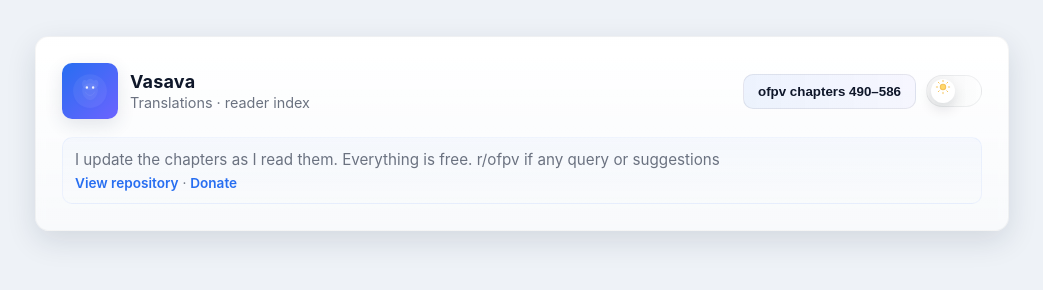
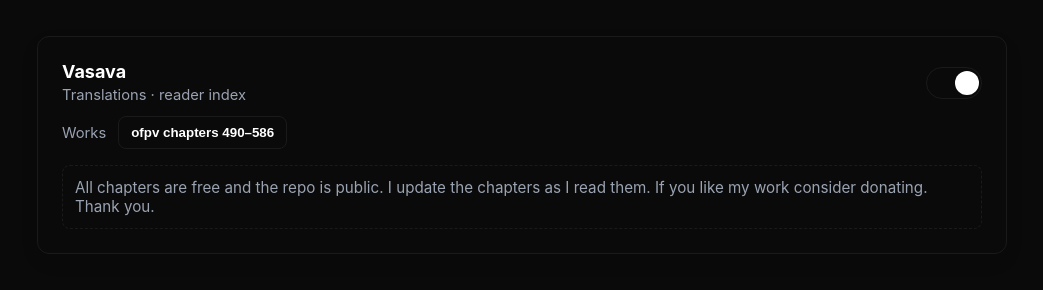
Before and after one commit to Jaiii13/Jaiii13.github.io, a plain HTML site: page index.html in a window 1280 px wide. Shown: the whole page, without its empty margins (118-1161 px from the left). Drawn offline with Linux system fonts and the light colour scheme.

Commit message:
Update index.html

```diff
--- a/index.html
+++ b/index.html
@@ -6,112 +6,75 @@
 <title>Vasava Translations — Chapters 490–586</title>
 <style>
   :root{
-    --bg:#eef2f7;
+    --bg:#ffffff;
     --card:#ffffff;
+    --text:#0a0a0a;
     --muted:#6b7280;
-    --text:#0f172a;
-    --accent:#276ef1;
-    --accent-2:#6c63ff;
-    --glass: rgba(255,255,255,0.6);
-    --toggle-w: 56px;
-    --toggle-h: 32px;
+    --border: #e6e6e6;
+    --accent:#000000;
+    --toggle-w:56px; --toggle-h:32px;
   }
   [data-theme="dark"]{
-    --bg:linear-gradient(180deg,#07070a 0%, #0b0b0f 100%);
-    --card:#0f1720;
+    --bg:#0a0a0a;
+    --card:#0a0a0a;
+    --text:#ffffff;
     --muted:#9aa3b2;
-    --text:#e6eef8;
-    --accent:#4b86ff;
-    --accent-2:#8b7bff;
-    --glass: rgba(255,255,255,0.03);
+    --border:#1a1a1a;
+    --accent:#ffffff;
   }
 
   html,body{height:100%;margin:0}
   body{
-    font-family:Inter,system-ui,Segoe UI,Roboto,Helvetica,Arial;
-    min-height:100vh;margin:0;background:var(--bg);
-    display:flex;align-items:flex-start;justify-content:center;padding:36px;color:var(--text);
+    font-family:Inter,system-ui,Arial,Helvetica,sans-serif;
+    min-height:100vh;margin:0;background:var(--bg);color:var(--text);
+    display:flex;align-items:flex-start;justify-content:center;padding:36px;
     -webkit-font-smoothing:antialiased;-moz-osx-font-smoothing:grayscale;
   }
 
   .box{
-    width:100%;max-width:920px;background:linear-gradient(180deg, var(--card), var(--glass));
-    padding:26px;border-radius:14px;box-shadow:0 10px 30px rgba(18,30,60,0.12);
-    border:1px solid rgba(0,0,0,0.04);
-    backdrop-filter: blur(6px);
+    width:100%;max-width:920px;background:var(--card);padding:24px;border-radius:12px;
+    box-shadow:0 8px 24px rgba(0,0,0,0.04);border:1px solid var(--border);
   }
 
-  header{display:flex;align-items:center;justify-content:space-between;gap:12px;margin-bottom:14px}
-  .brand{display:flex;align-items:center;gap:12px}
-  .logo{
-    width:56px;height:56px;display:inline-grid;place-items:center;border-radius:10px;
-    background:linear-gradient(135deg,var(--accent),var(--accent-2));box-shadow:0 6px 18px rgba(43,57,90,0.12);
-    flex:0 0 56px;
-  }
-  .logo svg{width:36px;height:36px;display:block;filter:drop-shadow(0 2px 6px rgba(0,0,0,0.08));}
-  h1{margin:0;font-size:1.125rem;letter-spacing:0.2px}
-  .sub{color:var(--muted);font-size:0.9rem;margin-top:2px}
+  header{display:flex;align-items:center;justify-content:space-between;gap:12px;margin-bottom:12px}
+  .brand{display:flex;flex-direction:column;gap:4px}
+  h1{margin:0;font-size:1.125rem;font-weight:700}
+  .sub{color:var(--muted);font-size:0.92rem}
 
   .controls{display:flex;gap:10px;align-items:center}
-  .ofpv-btn{
-    background:transparent;border:1px solid rgba(15,23,42,0.08);padding:9px 14px;border-radius:10px;cursor:pointer;
-    font-weight:600;color:var(--text);display:inline-flex;gap:10px;align-items:center;
-    background:linear-gradient(90deg, rgba(39,110,241,0.08), rgba(108,99,255,0.05));
-  }
-  .ofpv-btn:hover{transform:translateY(-2px);box-shadow:0 8px 20px rgba(41,60,120,0.06)}
-
-  /* Theme toggle: pill with animated orb */
   .theme-toggle {
-    width: var(--toggle-w);
-    height: var(--toggle-h);
-    border-radius: 999px;
-    background: linear-gradient(90deg, rgba(0,0,0,0.04), rgba(255,255,255,0.02));
-    display:inline-flex;align-items:center;padding:4px;gap:6px;border:1px solid rgba(15,23,42,0.06);
-    position:relative;cursor:pointer;
-    transition: all 220ms ease;
-  }
-  .theme-toggle[data-mode="dark"]{
-    background: linear-gradient(90deg, rgba(102,102,255,0.18), rgba(39,110,241,0.12));
-    box-shadow: 0 6px 18px rgba(67,88,170,0.12), inset 0 1px 0 rgba(255,255,255,0.02);
-  }
-  .theme-orb{
-    width: calc(var(--toggle-h) - 8px);
-    height: calc(var(--toggle-h) - 8px);
-    border-radius:50%;
-    background: #fff;
-    display:inline-grid;place-items:center;
-    transform: translateX(0);
-    transition: transform 280ms cubic-bezier(.2,.9,.3,1), background 220ms ease;
-    box-shadow: 0 6px 14px rgba(12,18,30,0.12);
+    width: var(--toggle-w); height: var(--toggle-h); border-radius:999px;
+    display:inline-flex;align-items:center;padding:4px;gap:6px;border:1px solid var(--border);
+    background:transparent;cursor:pointer;transition:all .2s ease;
   }
   .theme-toggle[data-mode="dark"] .theme-orb{
     transform: translateX(calc(var(--toggle-w) - var(--toggle-h)));
-    background: linear-gradient(180deg,#ffd86b,#ffb86b);
-    box-shadow: 0 8px 26px rgba(140,110,80,0.18);
+    background:var(--accent);
+    box-shadow:none;
   }
-  .theme-icon{
-    width:16px;height:16px;display:block;opacity:1;transition:opacity 200ms ease;
+  .theme-orb{
+    width: calc(var(--toggle-h) - 8px); height: calc(var(--toggle-h) - 8px);
+    border-radius:50%; background:var(--accent); transition:transform .25s cubic-bezier(.2,.9,.3,1);
+    box-shadow:0 4px 10px rgba(0,0,0,0.08);
   }
-  .theme-toggle[data-mode="dark"] .icon-sun{opacity:0}
-  .theme-toggle[data-mode="dark"] .icon-moon{opacity:1}
-  .icon-sun{opacity:1}
-  .icon-moon{opacity:0}
 
-  /* grid */
+  .works{margin-top:8px;display:flex;align-items:center;gap:12px}
+  .ofpv-btn{
+    background:transparent;border:1px solid var(--border);padding:8px 12px;border-radius:8px;cursor:pointer;
+    font-weight:700;color:var(--text);
+  }
+  .ofpv-btn:hover{transform:translateY(-2px)}
+
   .grid{display:grid;grid-template-columns:repeat(auto-fill,minmax(130px,1fr));gap:12px;margin-top:12px}
-  .item{background:transparent;padding:10px;border-radius:8px;text-align:center;text-decoration:none;
-        color:var(--text);display:block;border:1px solid rgba(15,23,42,0.04);font-weight:600}
-  .item:hover,.item:focus{background:linear-gradient(180deg, rgba(39,110,241,0.03), rgba(108,99,255,0.02));
-                         transform:translateY(-4px);box-shadow:0 8px 20px rgba(41,60,120,0.06)}
+  .item{padding:10px;border-radius:8px;text-align:center;text-decoration:none;color:var(--text);display:block;border:1px solid var(--border);font-weight:600}
+  .item:hover,.item:focus{transform:translateY(-4px);box-shadow:0 8px 20px rgba(0,0,0,0.04)}
 
-  /* note */
-  .note{margin-top:18px;padding:12px;border-radius:10px;background:linear-gradient(180deg,rgba(39,110,241,0.03),transparent);color:var(--muted);font-size:0.95rem;border:1px solid rgba(39,110,241,0.06)}
-  .note a{color:var(--accent);text-decoration:none;font-weight:600}
-  .note small{display:block;margin-top:6px;color:var(--muted);font-size:0.85rem}
+  .note{margin-top:16px;padding:12px;border-radius:8px;color:var(--muted);font-size:0.95rem;border:1px dashed var(--border);background:transparent}
 
   .skip-link{position:absolute;left:10px;top:10px;background:#fff;padding:8px;border-radius:6px;transform:translateY(-140%);transition:transform .18s ease;font-size:0.95rem}
   .skip-link:focus{transform:none}
-  @media (max-width:520px){ .brand h1{font-size:1rem} .logo{width:48px;height:48px} .box{padding:18px} }
+
+  @media (max-width:520px){ .box{padding:16px} }
 </style>
 </head>
 <body>
@@ -119,51 +82,29 @@
 
   <div class="box" id="page" role="region" aria-label="Vasava translations">
     <header>
-      <div class="brand" aria-hidden="false">
-        <div class="logo" aria-hidden="true">
-          <!-- cat logo -->
-          <svg viewBox="0 0 64 64" fill="none" xmlns="http://www.w3.org/2000/svg" aria-hidden="true" role="img">
-            <circle cx="32" cy="32" r="30" fill="white" opacity="0.06"/>
-            <path d="M18 30c0-6 6-12 14-12s14 6 14 12c0 8-6 18-14 18S18 38 18 30z" fill="#fff" opacity="0.06"/>
-            <path d="M32 10c-2 0-5 2-6 4-1-1-3-2-5-1-2 1-3 4-3 7 0 1 0 2 .5 3C19 25 24 30 32 30s13-5 14.5-7c.5-1 .5-2 .5-3 0-3-1-6-3-7-2-1-4 0-5 1-1-2-4-4-6-4z" fill="white" opacity="0.08"/>
-            <path d="M24 34c0 0 2 6 8 6s8-6 8-6" stroke="#fff" stroke-opacity="0.12" stroke-linecap="round" stroke-linejoin="round"/>
-            <path d="M26.5 28a2.2 2.2 0 1 0 0-4.4 2.2 2.2 0 0 0 0 4.4zM37.5 28a2.2 2.2 0 1 0 0-4.4 2.2 2.2 0 0 0 0 4.4z" fill="#fff" opacity="0.9"/>
-          </svg>
-        </div>
-        <div>
-          <h1>Vasava</h1>
-          <div class="sub">Translations · reader index</div>
-        </div>
+      <div class="brand">
+        <h1>Vasava</h1>
+        <div class="sub">Translations · reader index</div>
       </div>
 
       <div class="controls" role="group" aria-label="Header controls">
-        <button id="ofpvBtn" class="ofpv-btn" aria-controls="chapters" aria-expanded="false" title="Toggle chapters list">
-          ofpv chapters 490–586
-        </button>
-
-        <button id="themeToggle" class="theme-toggle" aria-pressed="false" aria-label="Toggle theme" data-mode="light" title="Toggle dark / light theme">
-          <span class="theme-orb" aria-hidden="true">
-            <svg class="theme-icon icon-sun" viewBox="0 0 24 24" fill="none" xmlns="http://www.w3.org/2000/svg" aria-hidden="true">
-              <circle cx="12" cy="12" r="4" stroke="#f6c358" stroke-width="1.6" fill="#ffd86b"/>
-              <g stroke="#f6c358" stroke-width="1.4" stroke-linecap="round">
-                <path d="M12 2v2M12 20v2M4.9 4.9l1.4 1.4M17.7 17.7l1.4 1.4M2 12h2M20 12h2M4.9 19.1l1.4-1.4M17.7 6.3l1.4-1.4"/>
-              </g>
-            </svg>
-            <svg class="theme-icon icon-moon" viewBox="0 0 24 24" fill="none" xmlns="http://www.w3.org/2000/svg" aria-hidden="true">
-              <path d="M21 12.8A9 9 0 1 1 11.2 3 7 7 0 0 0 21 12.8z" fill="#0f172a"/>
-            </svg>
-          </span>
+        <button id="themeToggle" class="theme-toggle" aria-pressed="false" aria-label="Toggle theme" data-mode="light" title="Toggle dark / light">
+          <span class="theme-orb" aria-hidden="true"></span>
         </button>
       </div>
     </header>
+
+    <section class="works" aria-label="Works">
+      <div class="sub" style="margin:0">Works</div>
+      <button id="ofpvBtn" class="ofpv-btn" aria-controls="chapters" aria-expanded="false">ofpv chapters 490–586</button>
+    </section>
 
     <nav id="chapters" aria-label="Chapters" hidden>
       <div class="grid" id="list" role="list" aria-live="polite"></div>
     </nav>
 
     <div class="note" role="note" aria-live="polite">
-      I update the chapters as I read them. Everything is free. r/ofpv if any query or suggestions
-      <small><a href="#" id="repoLink">View repository</a> · <a href="#" id="donateLink">Donate</a></small>
+      All chapters are free and the repo is public. I update the chapters as I read them. If you like my work consider donating. Thank you.
     </div>
   </div>
 
@@ -171,19 +112,24 @@
   const root = document.documentElement;
   const storageKey = 'vasava-theme';
   const stored = localStorage.getItem(storageKey);
-  const prefersDark = window.matchMedia && window.matchMedia('(prefers-color-scheme: dark)').matches;
-  const initial = stored ? stored : (prefersDark ? 'dark' : 'light');
+  // default to dark monochrome if not set
+  const initial = stored ? stored : 'dark';
 
-  // apply theme
   function applyTheme(mode){
     if(mode === 'dark') root.setAttribute('data-theme','dark'); else root.removeAttribute('data-theme');
     localStorage.setItem(storageKey, mode);
     themeToggle.setAttribute('aria-pressed', String(mode === 'dark'));
     themeToggle.setAttribute('data-mode', mode === 'dark' ? 'dark' : 'light');
-    // text label not present by design. keep aria.
   }
 
-  // create chapters without the extra number-span element (just text)
+  const themeToggle = document.getElementById('themeToggle');
+  themeToggle.addEventListener('click', ()=>{
+    const nowDark = root.getAttribute('data-theme') === 'dark';
+    applyTheme(nowDark ? 'light' : 'dark');
+  });
+  applyTheme(initial);
+
+  /* Create chapters list */
   (function createChapters(){
     const start = 490, end = 586;
     const list = document.getElementById('list');
@@ -192,19 +138,19 @@
       const a = document.createElement('a');
       a.className = 'item';
       a.href = `chapters/reader.html?n=${i}`;
-      a.textContent = `Chapter ${i}`; // simplified, no extra wrapper
+      a.textContent = `Chapter ${i}`;
       a.setAttribute('role','listitem');
-      a.setAttribute('tabindex','-1'); // hidden until revealed
+      a.setAttribute('tabindex','-1');
       frag.appendChild(a);
     }
     list.appendChild(frag);
   })();
 
-  // ofpv toggle
+  /* ofpv toggle */
   const ofpvBtn = document.getElementById('ofpvBtn');
   const chapters = document.getElementById('chapters');
   function setItemsTabIndex(val){
-    document.querySelectorAll('#list .item').forEach(el=> el.setAttribute('tabindex', String(val)));
+    document.querySelectorAll('#list .item').forEach(el => el.setAttribute('tabindex', String(val)));
   }
   ofpvBtn.addEventListener('click', ()=>{
     const hidden = chapters.hasAttribute('hidden');
@@ -224,20 +170,11 @@
     }
   });
 
-  // theme toggle interactive
-  const themeToggle = document.getElementById('themeToggle');
-  themeToggle.addEventListener('click', ()=>{
-    const nowDark = root.getAttribute('data-theme') === 'dark';
-    applyTheme(nowDark ? 'light' : 'dark');
-  });
-  // initialize
-  applyTheme(initial);
-
-  // focus styles for keyboard users
-  document.addEventListener('keydown', e=> { if(e.key === 'Tab') document.body.classList.add('user-tabbing') });
+  /* simple keyboard focus outlines for accessibility */
+  document.addEventListener('keydown', (e)=> { if(e.key === 'Tab') document.body.classList.add('user-tabbing') });
   document.addEventListener('mousedown', ()=> document.body.classList.remove('user-tabbing'));
   document.addEventListener('focusin', e=>{
-    if(document.body.classList.contains('user-tabbing')) e.target.style.outline = '3px solid rgba(39,110,241,0.12)';
+    if(document.body.classList.contains('user-tabbing')) e.target.style.outline = '2px solid rgba(0,0,0,0.12)';
   });
   document.addEventListener('focusout', e=> e.target.style.outline = '');
 </script>
```
